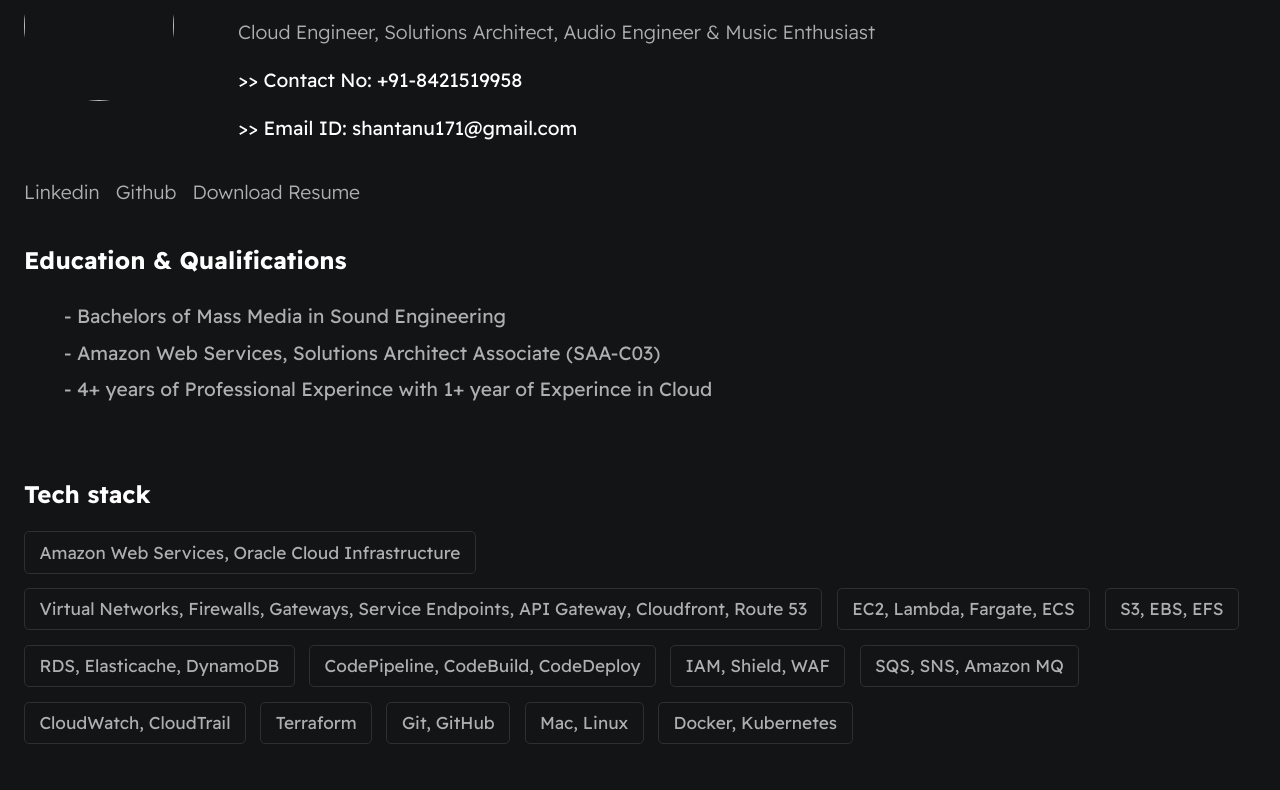
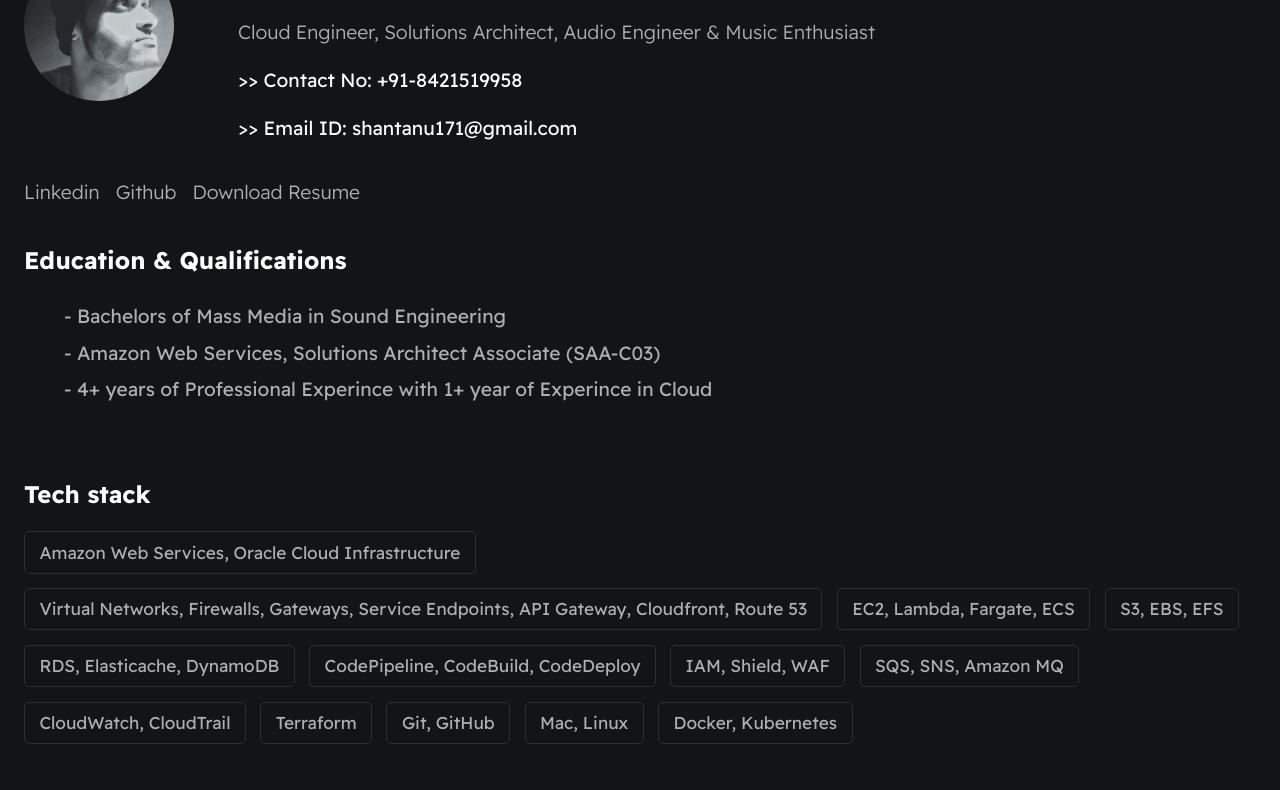
Before and after one commit to 171shantanu/resume-digital, a plain HTML site: page index.html in a window 1280 px wide. Shown: the part 150-940 px from the top of the page. Drawn offline with Linux system fonts and the light colour scheme.

```diff
--- a/index.html
+++ b/index.html
@@ -13,8 +13,7 @@
 <body>
     <div id="container--main">
         <section id="wrapper--hero" class="section--page">
-            <img id="profile-pic"
-                src="./Users/shantanu/Desktop/digital-resume/assets/images/Shantanu B:W 30-res.jpeg" />
+            <img id="profile-pic" src="./assets/images/Shantanu B:W 30-res.jpeg" />
 
             <div>
                 <h1 id="user-name">Shantanu Inamdar</h1>
```
